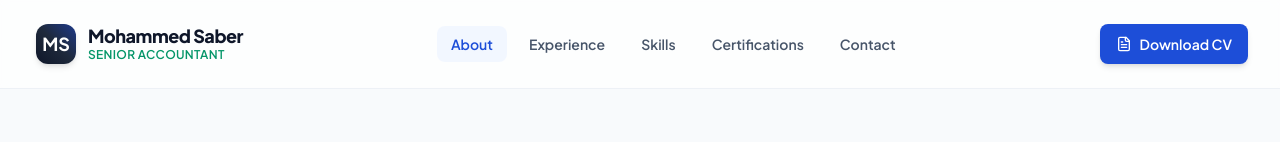
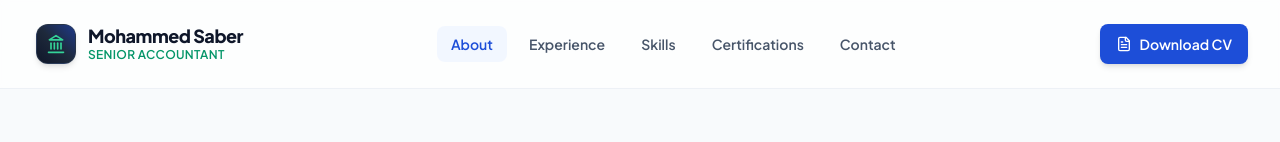
Before and after one commit to mogtbasaber123-lab/mohammed_saber_portfolio, a React (Vite) app: page / in a window 1280 px wide. Shown: the top 142 px of the page. Built offline with nearby package versions, Linux system fonts and the light colour scheme.

Commit message:
Replace MS text badge with executive Landmark financial icon

```diff
--- a/src/components/Footer.tsx
+++ b/src/components/Footer.tsx
@@ -1,6 +1,6 @@
 import React from 'react';
 import { portfolioData } from '../data/portfolioData';
-import { ShieldCheck } from 'lucide-react';
+import { ShieldCheck, Landmark } from 'lucide-react';
 
 export const Footer: React.FC = () => {
   const { footer, personalInfo } = portfolioData;
@@ -11,8 +11,8 @@ export const Footer: React.FC = () => {
         <div className="flex flex-col sm:flex-row items-center justify-between gap-4 text-center sm:text-left">
           {/* Brand */}
           <div className="flex items-center gap-3">
-            <div className="w-8 h-8 rounded-lg bg-emerald-600 text-white flex items-center justify-center font-bold text-sm">
-              MS
+            <div className="w-8 h-8 rounded-lg bg-emerald-600 text-white flex items-center justify-center shadow-xs">
+              <Landmark className="w-4 h-4 text-white" />
             </div>
             <div>
               <span className="font-bold text-white text-sm block">
--- a/src/components/Navbar.tsx
+++ b/src/components/Navbar.tsx
@@ -1,5 +1,5 @@
 import React, { useState, useEffect } from 'react';
-import { Menu, X, FileText, Briefcase, Award, Phone, UserCheck, ShieldCheck } from 'lucide-react';
+import { Menu, X, FileText, Briefcase, Award, Phone, UserCheck, ShieldCheck, Landmark } from 'lucide-react';
 import { portfolioData } from '../data/portfolioData';
 
 export const Navbar: React.FC = () => {
@@ -55,8 +55,8 @@ export const Navbar: React.FC = () => {
             href="#about"
             className="flex items-center gap-3 group text-left focus:outline-none focus:ring-2 focus:ring-blue-600 rounded-lg p-1"
           >
-            <div className="w-10 h-10 rounded-xl bg-gradient-to-tr from-slate-900 via-slate-800 to-blue-900 text-white flex items-center justify-center font-bold text-lg shadow-md group-hover:scale-105 transition-transform duration-200">
-              MS
+            <div className="w-10 h-10 rounded-xl bg-gradient-to-tr from-slate-900 via-slate-800 to-blue-900 text-emerald-400 flex items-center justify-center shadow-md group-hover:scale-105 transition-transform duration-200 border border-slate-700/60">
+              <Landmark className="w-5 h-5 text-emerald-400" />
             </div>
             <div>
               <span className="block font-extrabold text-slate-900 text-lg leading-tight tracking-tight group-hover:text-blue-700 transition-colors">
```
